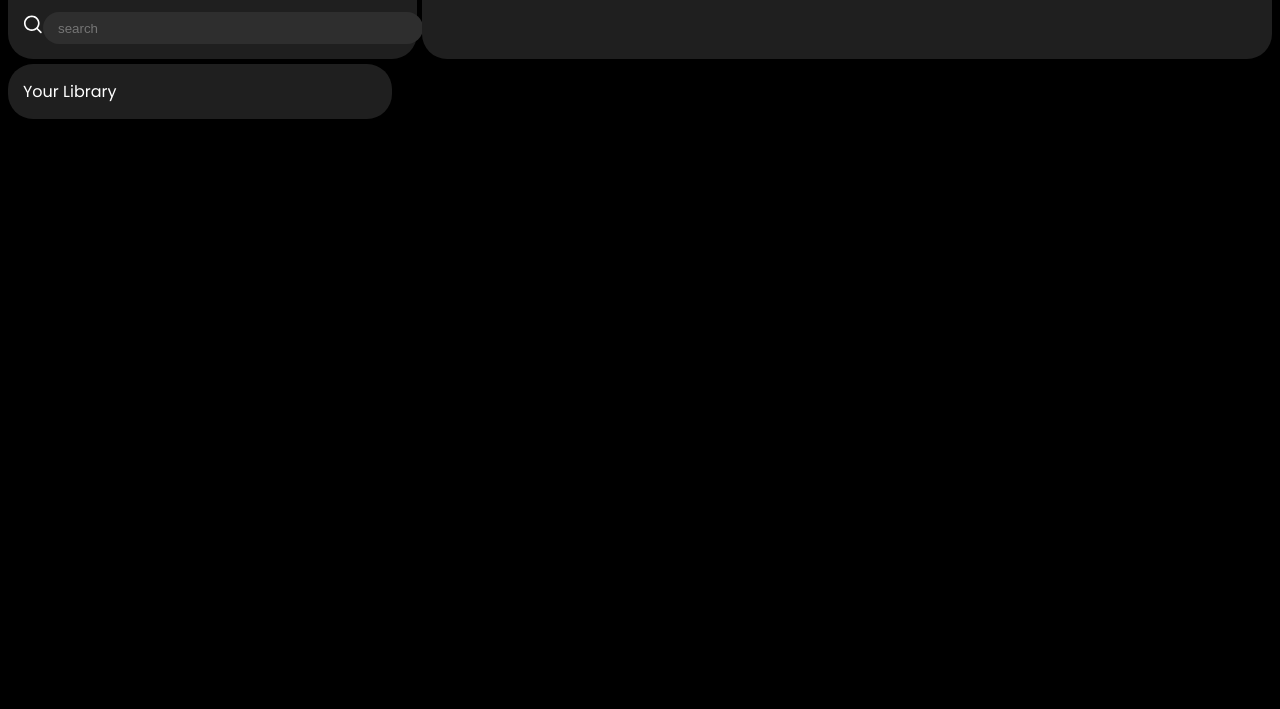
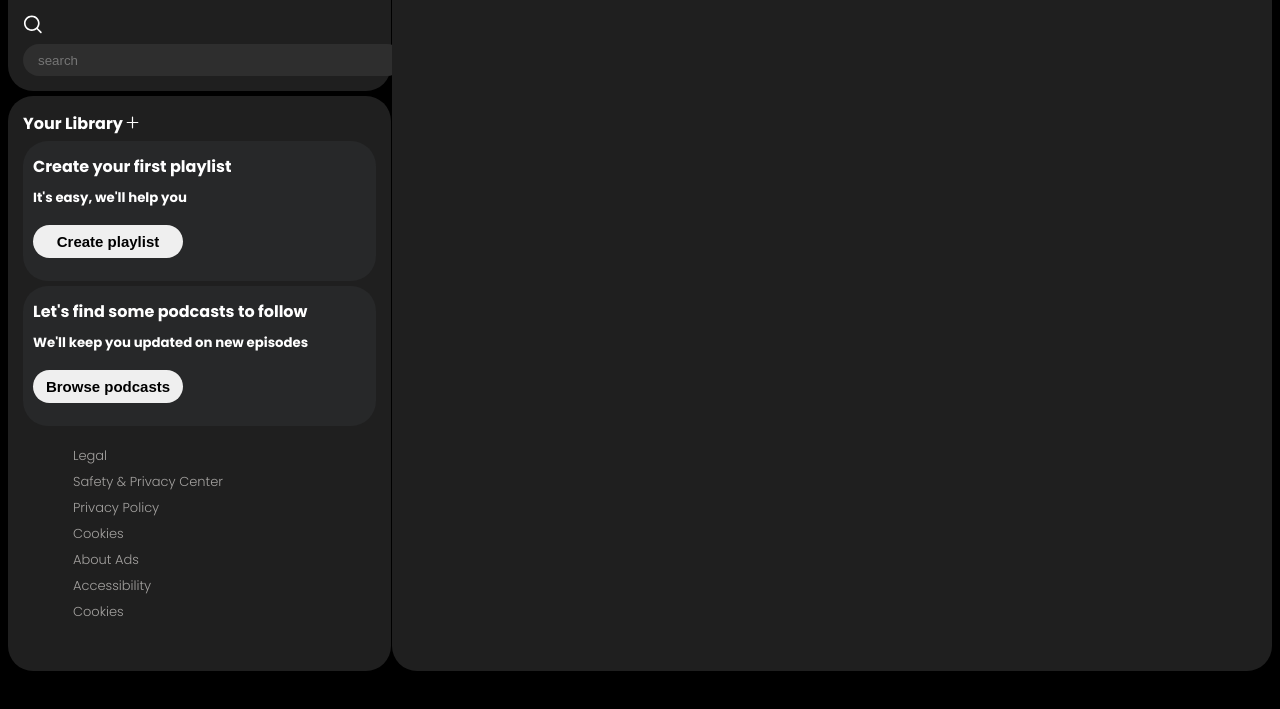
Before and after one commit to Vinaya-16/Spotify-Clone, a plain HTML site: page index.html in a window 1280 px wide. Shown: the part 91-800 px from the top of the page. Drawn offline with Linux system fonts and the light colour scheme.

Commit message:
Initial Commit

```diff
--- a/index.html
+++ b/index.html
@@ -11,6 +11,7 @@
 <body>
     <div class="box">
         <div class="left">
+            <div class="homesection">
                 <img src="/icon/logo2.svg" height="25px" width="25px" alt="">
                 <span>Spotify</span>
                 <img src="/icon/home.svg" height="25px" width="25px" alt="">
@@ -19,13 +20,41 @@
                     <input type="text" placeholder="search">
                 </div>
             </div>
+            <div class="break"></div>
+            <div class="library">
+                <div class="lib">Your Library
+                    <img src="/icon/plus.svg" height="13px" alt="">
+                </div>
+                <div class="break"></div>
+                <div class="playlist">
+                    <h4>Create your first playlist</h4>
+                    <h5>It's easy, we'll help you</h5>
+                    <button>Create playlist</button>
+                </div>
+                <div class="break"></div>
+                <div class="playlist">
+                    <h4>Let's find some podcasts to follow</h4>
+                    <h5>We'll keep you updated on new episodes</h5>
+                    <button>Browse podcasts</button>
+                </div>
+                <div class="anchors">
+                    <ul>
+                    <li><a href="#">Legal</a></li>
+                    <li><a href="#">Safety & Privacy Center</a></li>
+                    <li><a href="#">Privacy Policy</a></li>
+                    <li><a href="#">Cookies</a></li>
+                    <li><a href="#">About Ads</a></li>
+                    <li><a href="#">Accessibility</a></li>
+                    <li><a href="#">Cookies</a></li>
+                </ul>
+                </div>
+            </div>
+        </div>
         <div class="right">
             ertyujiop
         </div>
     </div>
-    <div class="library">
-        <div class="lib">Your Library</div>
-    </div>
+
 </body>
 
 </html>
--- a/style.css
+++ b/style.css
@@ -1,39 +1,43 @@
-
 @import url('https://fonts.googleapis.com/css2?family=Merriweather:ital,opsz,wght@0,18..144,300..900;1,18..144,300..900&family=Poppins:ital,wght@0,100;0,200;0,300;0,400;0,500;0,600;0,700;0,800;0,900;1,100;1,200;1,300;1,400;1,500;1,600;1,700;1,800;1,900&display=swap');
 
-body{
+body {
     background-color: #000000;
-     color: white;
+    color: white;
     font-family: "Poppins", sans-serif;
 }
 
-.box{
+.break{
+    height: 5px;
+}
+
+.box {
     display: flex;
     gap: 5px;
 }
 
-.left{
+.left {
+    border-radius: 25px;
+    width: 30%;
+}
+
+.homesection {
     border-radius: 25px;
     padding: 15px;
-    width: 30%;
+    width: 93%;
     background-color: #1f1f1f;
+    gap: 15px;
     display: grid;
-    gap: 15px;
 }
 
-.left span{
+.homesection span {
     position: absolute;
-    top: 27px;
-    left: 55px;
+    top: 25px;
+    left: 60px;
     font-size: large;
     font-weight: 600;
 }
 
-.textbar{
-    display: flex;
-}
-
-.textbar input{
+.textbar input {
     height: 2px;
     padding: 15px;
     background-color: rgb(46, 46, 46);
@@ -45,14 +49,57 @@ body{
 .library{
     border-radius: 25px;
     padding: 15px;
-    width: 28%;
+    width: 93%;
     background-color: #1f1f1f;
     display: grid;
-    position: relative;
-    top: 5px;
+    font-size: medium;
+    font-weight: 700;
 }
 
-.right{
+.lib img{
+    display: flexbox;
+}
+
+.playlist{
+    background-color: #272829;
+    border-radius: 25px;
+    padding: 0 10px;
+    line-height: 9px;
+    height: 140px;
+}
+
+.playlist button{
+    padding: 8px;
+    border-radius: 25px;
+    border: none;
+    font-size: 15px;
+    font-weight: bold;
+    width: 150px;
+}
+
+.anchors{
+    padding: 0 10px;
+    line-height: 25px;
+    height: 230px;
+}
+
+.anchors ul{
+    list-style-type: none;
+}
+
+.anchors a{
+    color: rgba(205, 203, 200, 0.765);
+    text-decoration: none;
+    font-weight: 300;
+    font-size: small;
+}
+
+.anchors a:hover{
+    text-decoration: none;
+    color: white;
+}
+
+.right {
     border: 1px solid white;
     border-radius: 25px;
     padding: 15px;
```
Lines whose indentation alone changed are shown as unchanged.
